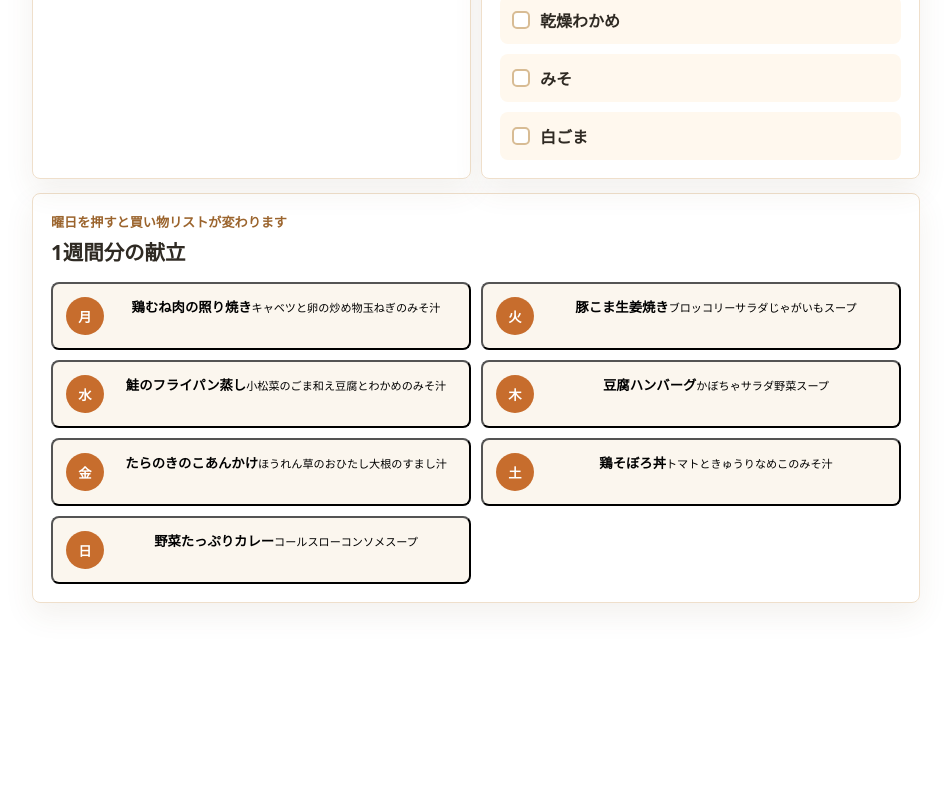
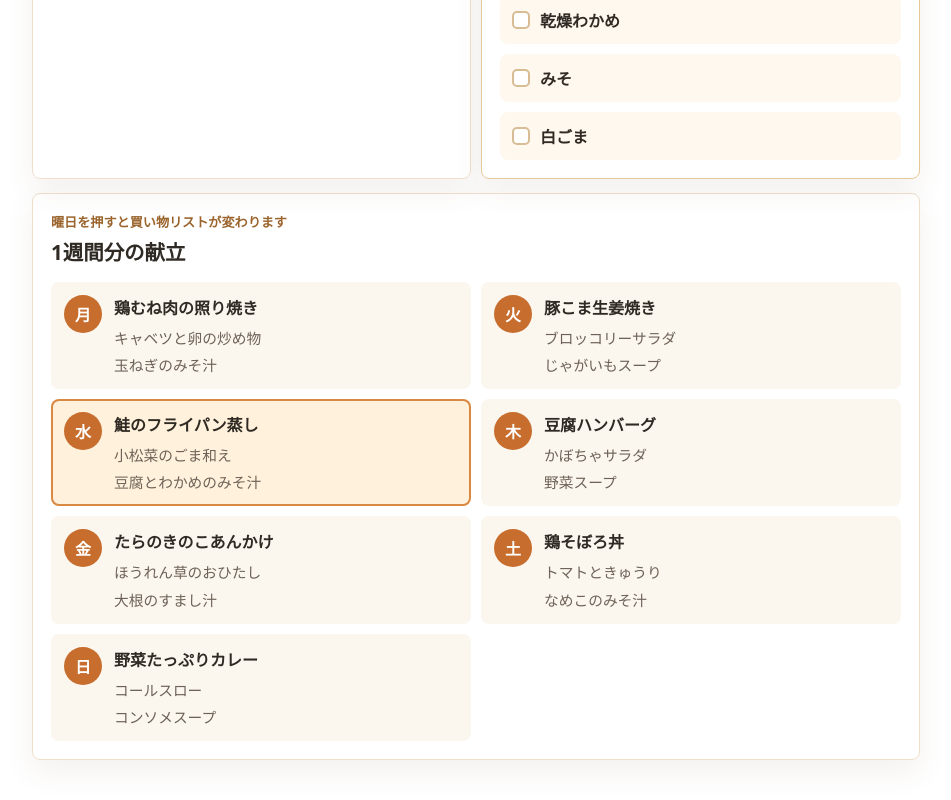
Before and after one commit to hagane990601-ux/20260618, a Next.js app: page / in a window 1280 px wide. Shown: the part 996-1796 px from the top of the page, without its empty margins (164-1115 px from the left). Before the commit the page ends 1643 px from the top, so only its background shows below. Built offline with nearby package versions, Linux system fonts and the light colour scheme.

Commit message:
Style selectable weekly shopping lists

```diff
--- a/app/globals.css
+++ b/app/globals.css
@@ -16,6 +16,10 @@ body {
   background:
     radial-gradient(circle at top left, rgba(245, 181, 106, 0.2), transparent 32rem),
     linear-gradient(180deg, #fffdf9 0%, #ffffff 44%);
+}
+
+button {
+  font: inherit;
 }
 
 .page-shell {
@@ -179,6 +183,10 @@ h3 {
   font-weight: 800;
 }
 
+.selected-shopping {
+  border-color: #e7c898;
+}
+
 .check-list li {
   display: flex;
   align-items: center;
@@ -207,22 +215,52 @@ h3 {
 }
 
 .weekly-card {
+  width: 100%;
+  border: 0;
   display: grid;
   grid-template-columns: auto 1fr;
   gap: 12px;
   align-items: start;
+  text-align: left;
   border-radius: 8px;
   padding: 13px;
+  color: inherit;
   background: #fbf6ee;
+  cursor: pointer;
+  transition:
+    background 160ms ease,
+    box-shadow 160ms ease,
+    transform 160ms ease;
 }
 
-.weekly-card p {
+.weekly-card:hover,
+.weekly-card.is-selected {
+  background: #fff1dc;
+  box-shadow: inset 0 0 0 2px #d98942;
+}
+
+.weekly-card:active {
+  transform: translateY(1px);
+}
+
+.weekly-card strong,
+.weekly-card small {
+  display: block;
+}
+
+.weekly-card strong {
+  margin-bottom: 8px;
+  font-size: 1rem;
+}
+
+.weekly-card small {
   margin-bottom: 5px;
   color: #6d6257;
+  font-size: 0.92rem;
   line-height: 1.5;
 }
 
-.weekly-card p:last-child {
+.weekly-card small:last-child {
   margin-bottom: 0;
 }
 
```
